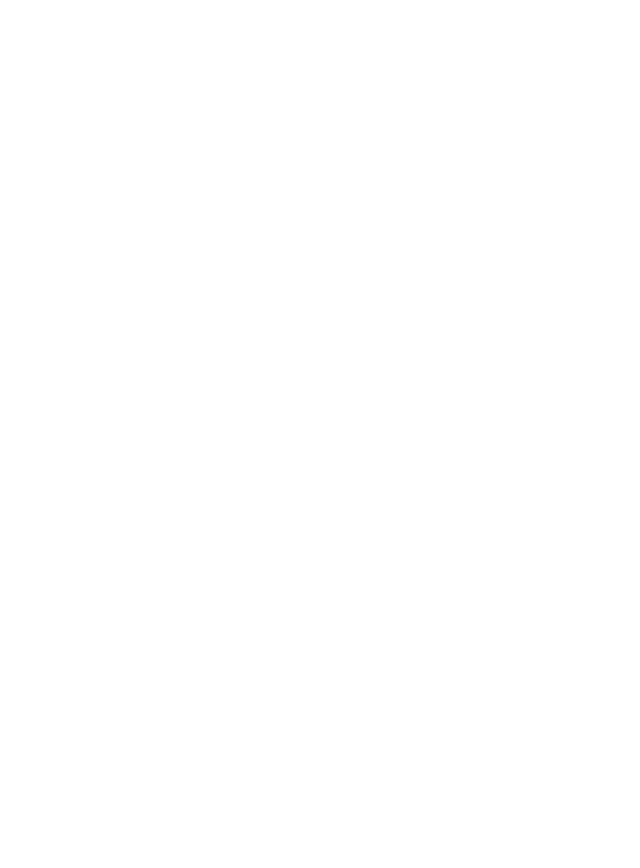
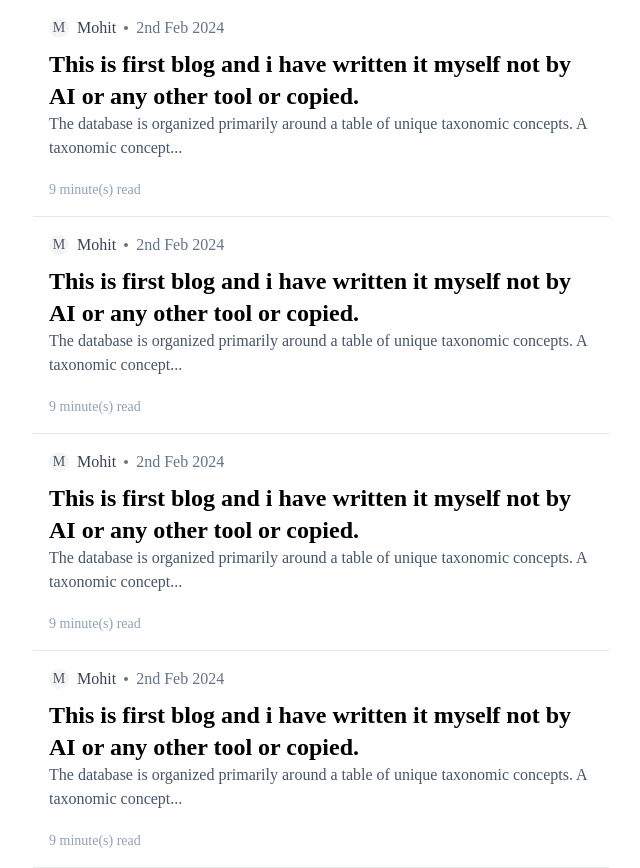
Before and after one commit to M0hitThapa/Medium-Clone-, a React (Vite) app in the folder frontend/: page /blogs in a window 1280 px wide. Before the commit this address had no page. Shown: the whole page, without its empty margins (319-959 px from the left). Before the commit the page ends 800 px from the top, so only its background shows below. Built offline with nearby package versions, Linux system fonts and the light colour scheme.

Commit message:
build blog card component

```diff
--- a/frontend/src/App.tsx
+++ b/frontend/src/App.tsx
@@ -2,6 +2,7 @@
 import Signup from "./pages/Signup"
 import Signin from "./pages/Signin"
 import Blog from "./pages/Blog"
+import Blogs from "./pages/Blogs"
 
 
 function App() {
@@ -12,6 +13,7 @@
     <Route path="/signup" element={<Signup />} />
     <Route path="/signin" element={<Signin />} />
     <Route path="/blog/:id" element={<Blog />} />
+    <Route path="/blogs" element={<Blogs />} />
    </Routes>
    </BrowserRouter>
    </>
--- /dev/null
+++ b/frontend/src/components/Avatar.tsx
@@ -0,0 +1,11 @@
+
+
+const Avatar = ({ name }: {name:string}) => {
+  return (
+    <div className="relative inline-flex items-center justify-center w-5 h-5 overflow-hidden bg-gray-100 rounded-full dark:bg-gray-600">
+    <span className="text-sm text-gray-600 dark:text-gray-300">{name[0]}</span>
+</div>
+  )
+}
+
+export default Avatar
--- /dev/null
+++ b/frontend/src/components/BlogCard.tsx
@@ -0,0 +1,55 @@
+import Avatar from "./Avatar";
+
+interface BlogCardProps {
+    authorName:string;
+    title:string;
+    content:string;
+    publishedDate:string;
+}
+
+const BlogCard = ({
+    authorName,
+    title,
+    content,
+    publishedDate
+}: BlogCardProps) => {
+  return (
+    <div className="p-4 border-b border-gray-200 pb-4">
+        <div className="flex">
+           <div className="flex justify-center flex-col">
+           <Avatar name={authorName} />
+           </div>
+            <div className="font-extralight text-gray-700 pl-2">
+            {authorName}
+                </div>
+                <div className="flex justify-center flex-col pl-2">
+                  <Circle />
+                </div>
+                <div className="pl-2 font-thin text-slate-500">
+                {publishedDate}
+                </div>
+        </div>
+        <div className="text-2xl font-bold pt-2 ">
+            {title}
+        </div>
+        <div className="text-md font-thin text-slate-600">
+            {content.slice(0,100) + "..."}
+        </div>
+        <div className="text-slate-400 text-sm font-thin pt-5">
+           {`${Math.ceil(content.length / 100)} minute(s) read`}
+        </div>
+
+
+    </div>
+  )
+}
+
+function Circle() {
+    return <div className="h-1 w-1 rounded-full bg-gray-500">
+
+    </div>
+}
+
+
+
+export default BlogCard
--- a/frontend/src/index.css
+++ b/frontend/src/index.css
@@ -1,5 +1,6 @@
 @import "tailwindcss";
 
+
 body {
-  font-family:'Trebuchet MS', 'Lucida Sans Unicode', 'Lucida Grande', 'Lucida Sans', Arial, sans-serif;
+  font-family:cursive;
 }
--- /dev/null
+++ b/frontend/src/pages/Blogs.tsx
@@ -0,0 +1,37 @@
+import BlogCard from "../components/BlogCard"
+
+
+const Blogs = () => {
+  return (
+   <div className="flex justify-center">
+     <div className=" max-w-xl ">
+        <BlogCard
+        authorName={"Mohit"}
+        title={"This is first blog and i have written it myself not by AI or any other tool or copied."}
+        content={"The database is organized primarily around a table of unique taxonomic concepts. A taxonomic concept is a way of grouping similar taxa together in a database in a more flexible way as compared to specific species names.[9][10][11] Each concept represents a unique biological circumscription and has been assigned a unique alphanumeric ID called Avibase ID. Avibase IDs allow the tracking of congruent taxonomic concepts among publication sources. There are approximately 58,000 unique taxonomic concepts described in Avibase. These include concepts traditionally recognized as species and subspecies, but also other taxonomic groupings (subspecies groups), various alternative taxonomic treatments recognized historically, and other concepts representing hybrids, color morphs and invalid or dubious forms."}
+        publishedDate={"2nd Feb 2024"}
+        />
+         <BlogCard
+        authorName={"Mohit"}
+        title={"This is first blog and i have written it myself not by AI or any other tool or copied."}
+        content={"The database is organized primarily around a table of unique taxonomic concepts. A taxonomic concept is a way of grouping similar taxa together in a database in a more flexible way as compared to specific species names.[9][10][11] Each concept represents a unique biological circumscription and has been assigned a unique alphanumeric ID called Avibase ID. Avibase IDs allow the tracking of congruent taxonomic concepts among publication sources. There are approximately 58,000 unique taxonomic concepts described in Avibase. These include concepts traditionally recognized as species and subspecies, but also other taxonomic groupings (subspecies groups), various alternative taxonomic treatments recognized historically, and other concepts representing hybrids, color morphs and invalid or dubious forms."}
+        publishedDate={"2nd Feb 2024"}
+        />
+         <BlogCard
+        authorName={"Mohit"}
+        title={"This is first blog and i have written it myself not by AI or any other tool or copied."}
+        content={"The database is organized primarily around a table of unique taxonomic concepts. A taxonomic concept is a way of grouping similar taxa together in a database in a more flexible way as compared to specific species names.[9][10][11] Each concept represents a unique biological circumscription and has been assigned a unique alphanumeric ID called Avibase ID. Avibase IDs allow the tracking of congruent taxonomic concepts among publication sources. There are approximately 58,000 unique taxonomic concepts described in Avibase. These include concepts traditionally recognized as species and subspecies, but also other taxonomic groupings (subspecies groups), various alternative taxonomic treatments recognized historically, and other concepts representing hybrids, color morphs and invalid or dubious forms."}
+        publishedDate={"2nd Feb 2024"}
+        />
+         <BlogCard
+        authorName={"Mohit"}
+        title={"This is first blog and i have written it myself not by AI or any other tool or copied."}
+        content={"The database is organized primarily around a table of unique taxonomic concepts. A taxonomic concept is a way of grouping similar taxa together in a database in a more flexible way as compared to specific species names.[9][10][11] Each concept represents a unique biological circumscription and has been assigned a unique alphanumeric ID called Avibase ID. Avibase IDs allow the tracking of congruent taxonomic concepts among publication sources. There are approximately 58,000 unique taxonomic concepts described in Avibase. These include concepts traditionally recognized as species and subspecies, but also other taxonomic groupings (subspecies groups), various alternative taxonomic treatments recognized historically, and other concepts representing hybrids, color morphs and invalid or dubious forms."}
+        publishedDate={"2nd Feb 2024"}
+        />
+    </div>
+   </div>
+  )
+}
+
+export default Blogs
```
